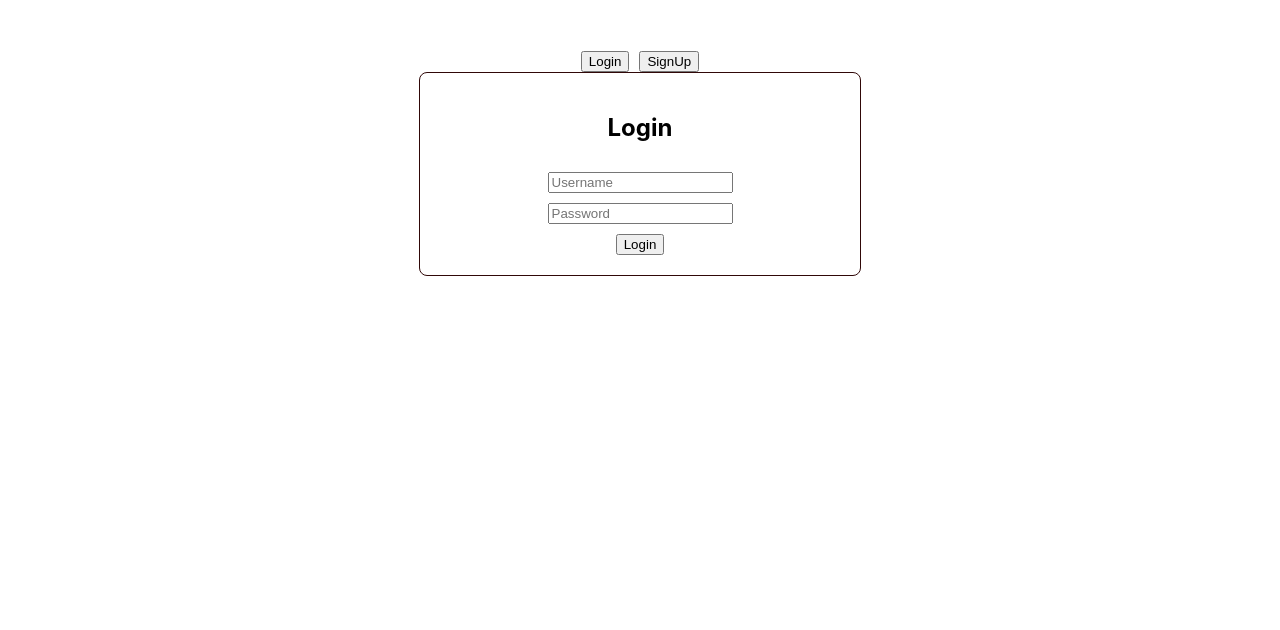
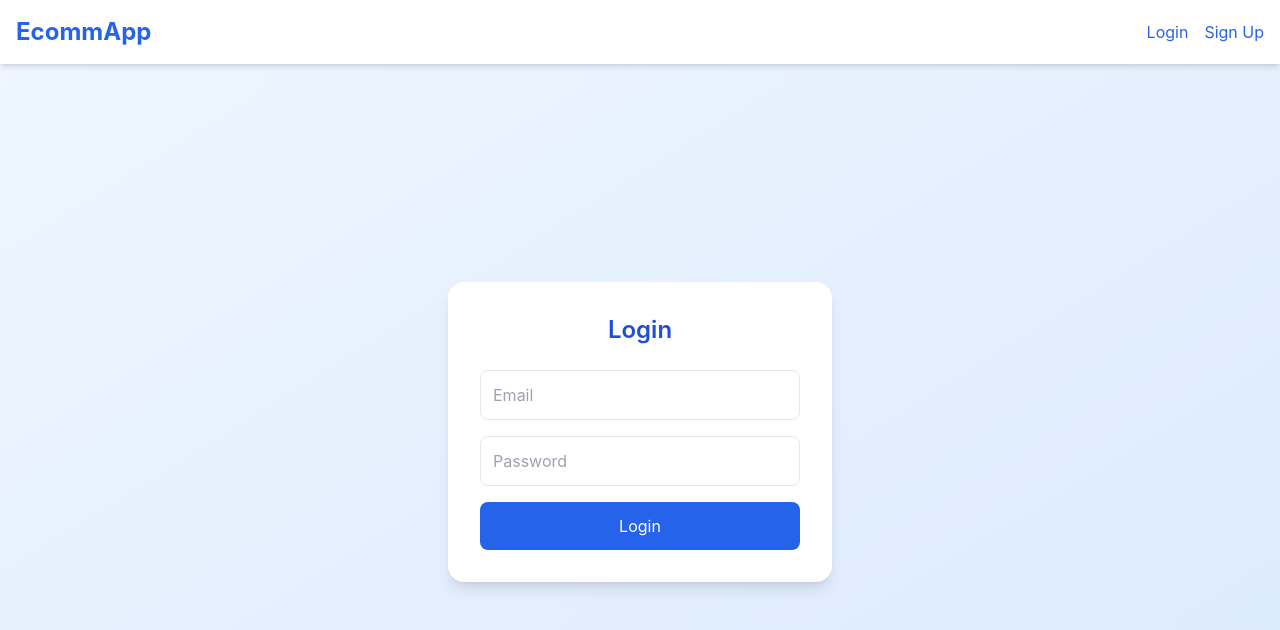
Before and after one commit to ashu7mishra/ecommapp, a React (Create React App) app in the folder frontend/: page /login in a window 1280 px wide. Shown: the top 630 px of the page. Built offline with nearby package versions, Linux system fonts and the light colour scheme.

Commit message:
beautifying all pages

```diff
--- /dev/null
+++ b/frontend/postcss.config.js
@@ -0,0 +1,6 @@
+module.exports = {
+    plugins: [
+      require('tailwindcss'),
+      require('autoprefixer'),
+    ],
+  }
--- a/frontend/src/App.js
+++ b/frontend/src/App.js
@@ -1,54 +1,20 @@
-import { useState, useEffect } from "react";
-import './App.css';
-import SignUpForm from './components/SignUpForm';
-import LoginForm from "./components/LoginForm";
-import UserInfo from "./components/UserInfo";
-import CategoryList from "./components/CategoryList";
-import ProductList from "./components/ProductList";
+import React from 'react';
+import { BrowserRouter as Router, Routes, Route } from 'react-router-dom';
+import LandingPage from './pages/LandingPage';
+import LoginPage from './pages/LoginPage';
+import SignupPage from './pages/SignupPage';
+import DashboardPage from './pages/DashboardPage';
 
 function App() {
-  const [isLoggedIn, setIsLoggedIn] = useState(false);
-  const [showForm, setShowForm] = useState("login");
-  const [selectedCategoryId, setSelectedCategoryId] = useState();
-
-  useEffect(() => {
-    const token = localStorage.getItem("access");
-    if (token) {
-      setIsLoggedIn(true);
-    }
-  }, []);
-
-  const handleLogout = () => {
-    localStorage.removeItem("access");
-    localStorage.removeItem("refresh");
-    setIsLoggedIn(false);
-    setSelectedCategoryId(null);
-  };
-
   return (
-    <div style={{ textAlign: "center", marginTop: "50px" }}>
-      {isLoggedIn ? (
-        <>
-          <UserInfo onLogout={handleLogout} />
-          <CategoryList onSelectCategory={setSelectedCategoryId} />
-          {selectedCategoryId && (
-            <ProductList categoryId={selectedCategoryId} />
-          )}
-        </>
-      ) : (
-        <>
-          <div style={{ marginTop: "20px" }}>
-            <button onClick={() => setShowForm("login")}>Login</button>
-            <button onClick={() => setShowForm("signup")} style={{ marginLeft: "10px" }}>SignUp</button>
-          </div>
-          {showForm === "login" ? (
-            <LoginForm onLogin={() => setIsLoggedIn(true)} />
-          ) : (
-            <SignUpForm />
-          )}
-        </>
-      )}
-    </div>
+    <Router>
+      <Routes>
+        <Route path="/" element={<LandingPage />} />
+        <Route path="/login" element={<LoginPage />} />
+        <Route path="/signup" element={<SignupPage />} />
+        <Route path="/dashboard" element={<DashboardPage />} />
+      </Routes>
+    </Router>
   );
 }
 
--- a/frontend/src/components/CheckoutButton.jsx
+++ b/frontend/src/components/CheckoutButton.jsx
@@ -13,7 +13,7 @@ export default function CheckoutButton({ amount }) {
             // open razorpay checkout
             const options = {
 
-                key: import.env.VITE_RAZORPAY_KEY_ID,
+                key: import.meta.env.VITE_RAZORPAY_KEY_ID,
                 amount: amount*100,
                 currency: "INR",
                 name: "EcommApp",
--- /dev/null
+++ b/frontend/src/components/Navbar.jsx
@@ -0,0 +1,22 @@
+import React from 'react';
+import { Link } from 'react-router-dom';
+
+function Navbar() {
+    return (
+            <nav className="bg-white shadow-md p-4 flex justify-between items-center">
+                <Link to="/" className="text-2xl font-bold text-blue-600">
+                    EcommApp
+                </Link>
+                <div className="space-x-4">
+                    <Link to="/login" className="text-blue-600 hover:text-blue-800">
+                    Login
+                    </Link>
+                    <Link to="/signup" className="text-blue-600 hover:text-blue-800">
+                    Sign Up
+                    </Link>
+                </div>
+        </nav>
+    );
+}
+
+export default Navbar;
--- a/frontend/src/index.css
+++ b/frontend/src/index.css
@@ -1,3 +1,7 @@
+@tailwind base;
+@tailwind components;
+@tailwind utilities;
+
 body {
   margin: 0;
   font-family: -apple-system, BlinkMacSystemFont, 'Segoe UI', 'Roboto', 'Oxygen',
--- /dev/null
+++ b/frontend/src/pages/DashboardPage.jsx
@@ -0,0 +1,16 @@
+import React from 'react';
+import Navbar from '../components/Navbar';
+
+function DashboardPage() {
+  return (
+    <div className="min-h-screen bg-gray-50 flex flex-col">
+      <Navbar />
+      <div className="flex-grow p-10">
+        <h1 className="text-3xl font-bold text-blue-700 mb-4">Dashboard</h1>
+        <p className="text-gray-600">Welcome to your dashboard. Here you can manage your orders, profile, and more!</p>
+      </div>
+    </div>
+  );
+}
+
+export default DashboardPage;
--- /dev/null
+++ b/frontend/src/pages/LandingPage.jsx
@@ -0,0 +1,23 @@
+import React from 'react';
+import Navbar from '../components/Navbar';
+
+function LandingPage() {
+  return (
+    <div className="min-h-screen bg-gradient-to-br from-blue-50 to-blue-100 flex flex-col">
+      <Navbar />
+      <div className="flex-grow flex items-center justify-center text-center p-10">
+        <div>
+          <h1 className="text-5xl font-bold text-blue-700 mb-6">Welcome to EcommApp</h1>
+          <p className="text-lg text-blue-500 mb-8">
+            Your favorite place to buy fresh fruits, vegetables, and more!
+          </p>
+          <div className="space-x-4">
+            <a href="/signup" className="bg-blue-600 text-white px-6 py-3 rounded-full hover:bg-blue-700 transition">Get Started</a>
+          </div>
+        </div>
+      </div>
+    </div>
+  );
+}
+
+export default LandingPage;
--- /dev/null
+++ b/frontend/src/pages/LoginPage.jsx
@@ -0,0 +1,48 @@
+import React, { useState } from 'react';
+import { useNavigate } from 'react-router-dom';
+import Navbar from '../components/Navbar';
+
+function LoginPage() {
+  const [email, setEmail] = useState('');
+  const [password, setPassword] = useState('');
+  const navigate = useNavigate();
+
+  const handleLogin = async (e) => {
+    e.preventDefault();
+    try {
+      const response = await fetch('http://localhost:8000/api/login/', {
+        method: 'POST',
+        headers: { 'Content-Type': 'application/json' },
+        body: JSON.stringify({ email, password })
+      });
+
+      if (response.ok) {
+        const data = await response.json();
+        localStorage.setItem('token', data.token);  // Save token
+        navigate('/dashboard'); // Redirect to Dashboard
+      } else {
+        alert('Invalid credentials!');
+      }
+    } catch (error) {
+      console.error('Login failed:', error);
+    }
+  };
+
+  return (
+    <div className="min-h-screen bg-gradient-to-br from-blue-50 to-blue-100 flex flex-col">
+      <Navbar />
+      <div className="flex-grow flex items-center justify-center">
+        <div className="bg-white p-8 rounded-2xl shadow-lg w-96">
+          <h2 className="text-2xl font-semibold mb-6 text-center text-blue-700">Login</h2>
+          <form className="flex flex-col space-y-4" onSubmit={handleLogin}>
+            <input type="email" placeholder="Email" className="p-3 border rounded-lg" value={email} onChange={(e) => setEmail(e.target.value)} />
+            <input type="password" placeholder="Password" className="p-3 border rounded-lg" value={password} onChange={(e) => setPassword(e.target.value)} />
+            <button type="submit" className="bg-blue-600 text-white p-3 rounded-lg hover:bg-blue-700 transition">Login</button>
+          </form>
+        </div>
+      </div>
+    </div>
+  );
+}
+
+export default LoginPage;
--- /dev/null
+++ b/frontend/src/pages/SignupPage.jsx
@@ -0,0 +1,23 @@
+import React from 'react';
+import Navbar from '../components/Navbar';
+
+function SignupPage() {
+  return (
+    <div className="min-h-screen bg-gradient-to-br from-blue-50 to-blue-100 flex flex-col">
+      <Navbar />
+      <div className="flex-grow flex items-center justify-center">
+        <div className="bg-white p-8 rounded-2xl shadow-lg w-96">
+          <h2 className="text-2xl font-semibold mb-6 text-center text-blue-700">Sign Up</h2>
+          <form className="flex flex-col space-y-4">
+            <input type="text" placeholder="Name" className="p-3 border rounded-lg focus:outline-none focus:ring-2 focus:ring-blue-300" />
+            <input type="email" placeholder="Email" className="p-3 border rounded-lg focus:outline-none focus:ring-2 focus:ring-blue-300" />
+            <input type="password" placeholder="Password" className="p-3 border rounded-lg focus:outline-none focus:ring-2 focus:ring-blue-300" />
+            <button type="submit" className="bg-blue-600 text-white p-3 rounded-lg hover:bg-blue-700 transition duration-300">Sign Up</button>
+          </form>
+        </div>
+      </div>
+    </div>
+  );
+}
+
+export default SignupPage;
--- /dev/null
+++ b/frontend/tailwind.config.js
@@ -0,0 +1,10 @@
+/** @type {import('tailwindcss').Config} */
+module.exports = {
+    content: [
+      "./src/**/*.{js,jsx,ts,tsx}",
+    ],
+    theme: {
+      extend: {},
+    },
+    plugins: [],
+  }
```
Also changed, not shown: frontend/package.json (+8 -0 lines), 2 other files (tests, documents, lock files or other folders).
